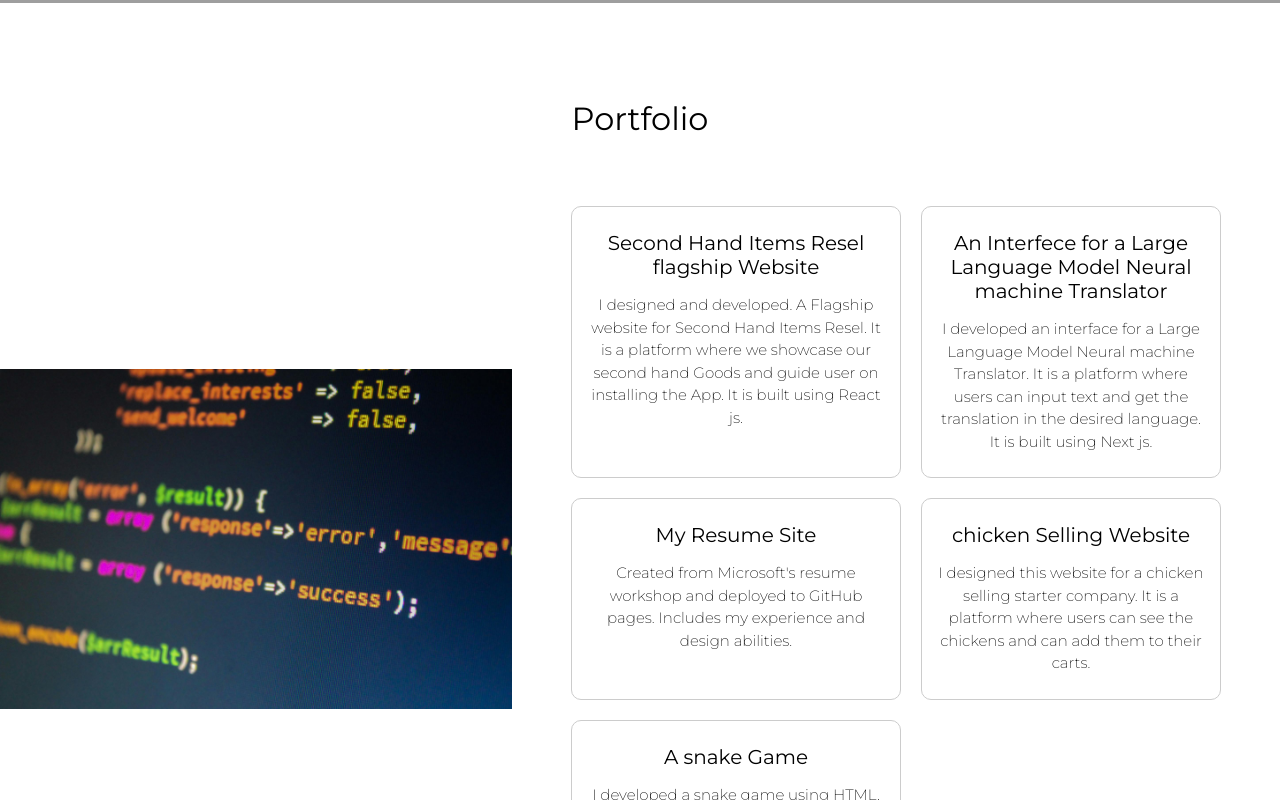
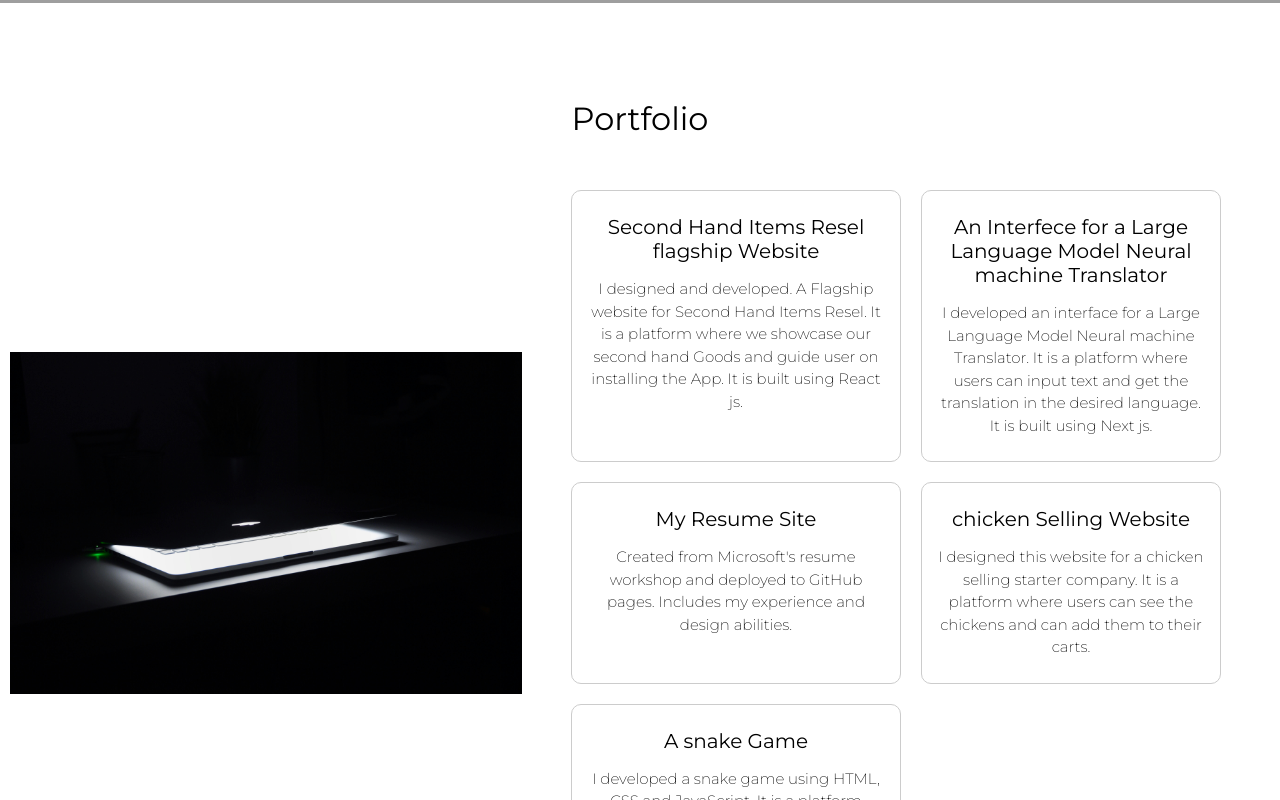
Before and after one commit to Naominm/NaomsPortfolio, a React (Vite) app: page / in a window 1280 px wide. Shown: the part 1760-2560 px from the top of the page. Built offline with nearby package versions, Linux system fonts and the light colour scheme; grey boxes are pictures that could not be loaded.

Commit message:
made  some changes to the portfolio component

```diff
--- a/src/Components/Portfolio.jsx
+++ b/src/Components/Portfolio.jsx
@@ -9,7 +9,7 @@
  */
 
 import React from "react";
-import image from "../images/code.jpg";
+import image from "../images/macbook.jpg";
 
 /**
  * Desk image
@@ -67,13 +67,14 @@ const Portfolio = () => {
   return (
     <section className="padding" id="portfolio">
       <h2 style={{ textAlign: "center" }}>Portfolio</h2>
-      <div style={{ display: "flex", flexDirection: "row", paddingTop: "3rem" }}>
+      <div style={{ display: "flex", flexDirection: "row", paddingTop: "2rem" }}>
         <div style={{ maxWidth: "40%", alignSelf: "center" }}>
           <img
             src={image}
             style={{
               height: "100%",
               width: "100%",
+              marginLeft: "10px",
               objectFit: "cover",
               animation: "1s ease-out 0s 1 slideInLeft",
             }}
```
